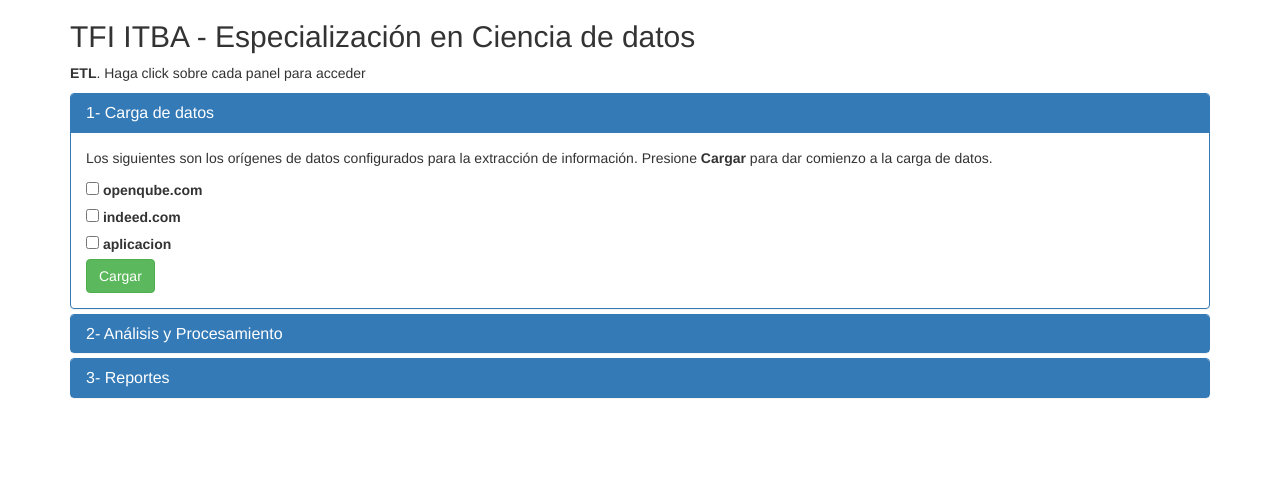
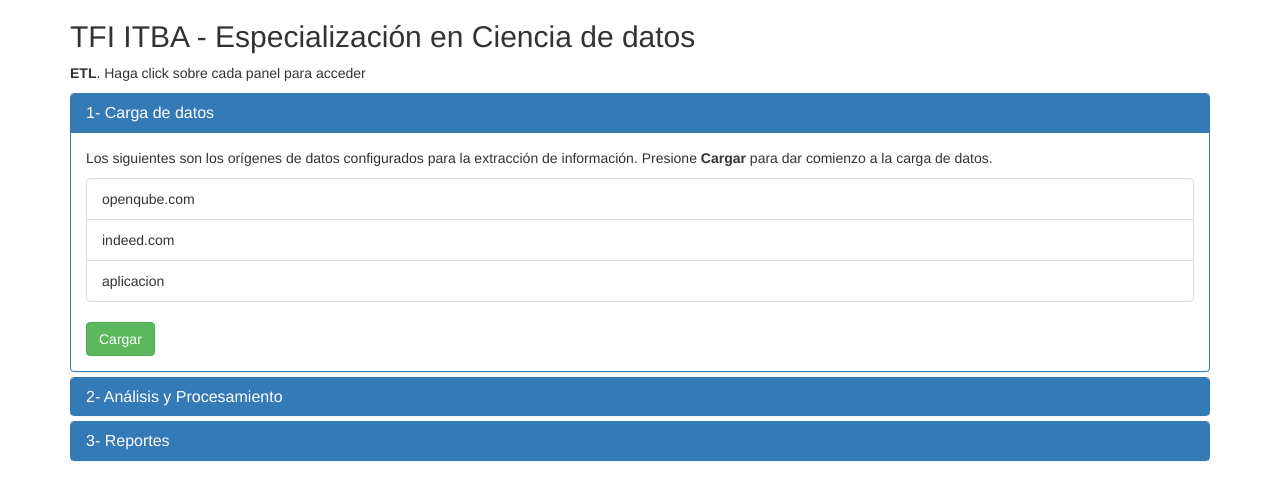
Before and after one commit to mabordon/tpfinal, a Django app: page / in a window 1280 px wide. Shown: the top 500 px of the page. Run offline with Django 3.2, Linux system fonts and the light colour scheme; data comes from the database, SQL or seed files in the repository; some libraries are stand-ins or nearby versions.

Commit message:
Se modifica index.html

```diff
--- a/django_init/templates/index.html
+++ b/django_init/templates/index.html
@@ -26,15 +26,17 @@
 
                     <form method='post'>
                         {% csrf_token %}
+                        <ul class="list-group list-grohup-flus">
                     {% for website in websites %}
-                        <div class="form-check">
+                      <!-- <div class="form-check">
                             <input class="form-check-input" type="checkbox" name="{{ website.nombre }}" value="{{ website.nombre }}" id="flexCheckDefault">
                             <label class="form-check-label" for="flexCheckDefault">
                                 {{ website.nombre }}
                             </label>
-                          </div>
+                          </div>  -->
+                          <li class="list-group-item">{{ website.nombre }}</li>
                     {% endfor %}
-
+                </ul>
                        <input type="hidden" value="Prueba" name="Prueba1">
                        <button type="submit" class="btn btn-success" name="prueba01" value="Cargar">Cargar</button>
 
```
